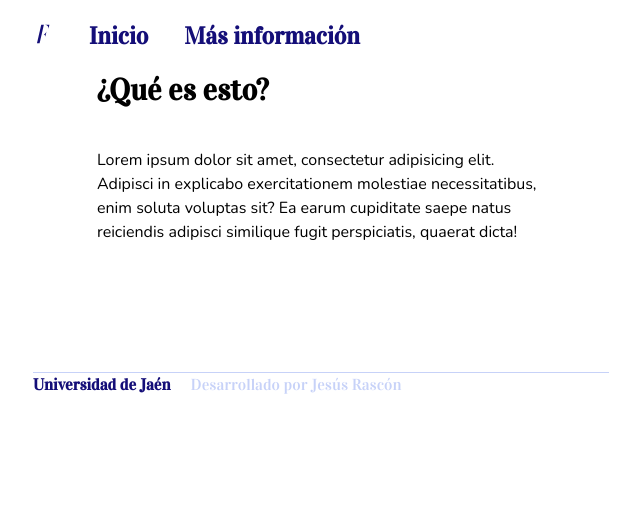
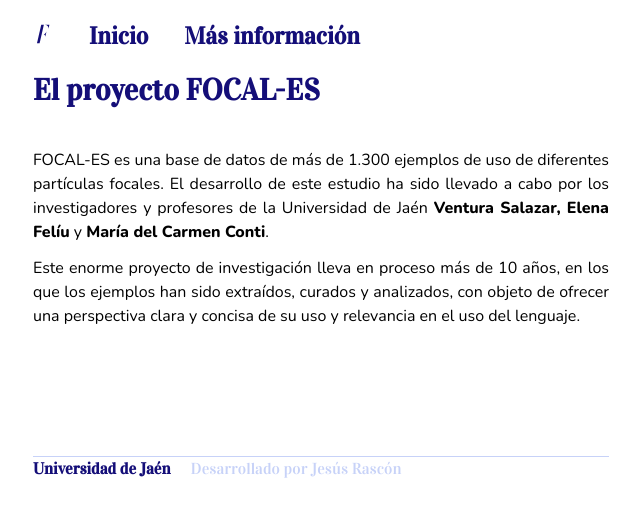
Before and after one commit to jesi-rgb/focal-es, a SvelteKit app: page /about in a window 1280 px wide. Shown: the top 516 px of the page, without its empty margins (319-959 px from the left). Built offline with nearby package versions, Linux system fonts and the light colour scheme.

Commit message:
update about

```diff
--- a/src/routes/about/+page.svelte
+++ b/src/routes/about/+page.svelte
@@ -1,9 +1,20 @@
-<div class="flex flex-col space-y-10 mx-auto max-w-sm md:max-w-md">
-  <div class="text-3xl font-semibold font-title">¿Qué es esto?</div>
-  <div class="">
-    Lorem ipsum dolor sit amet, consectetur adipisicing elit. Adipisci in
-    explicabo exercitationem molestiae necessitatibus, enim soluta voluptas sit?
-    Ea earum cupiditate saepe natus reiciendis adipisci similique fugit
-    perspiciatis, quaerat dicta!
+<div class="flex flex-col space-y-10 mx-auto">
+  <div class="text-3xl font-semibold font-title text-main">
+    El proyecto FOCAL-ES
+  </div>
+  <div class="text-justify space-y-3">
+    <p>
+      FOCAL-ES es una base de datos de más de 1.300 ejemplos de uso de
+      diferentes partículas focales. El desarrollo de este estudio ha sido
+      llevado a cabo por los investigadores y profesores de la Universidad de
+      Jaén <b>Ventura Salazar, Elena Felíu</b> y <b>María del Carmen Conti</b>.
+    </p>
+
+    <p>
+      Este enorme proyecto de investigación lleva en proceso más de 10 años, en
+      los que los ejemplos han sido extraídos, curados y analizados, con objeto
+      de ofrecer una perspectiva clara y concisa de su uso y relevancia en el
+      uso del lenguaje.
+    </p>
   </div>
 </div>
```
